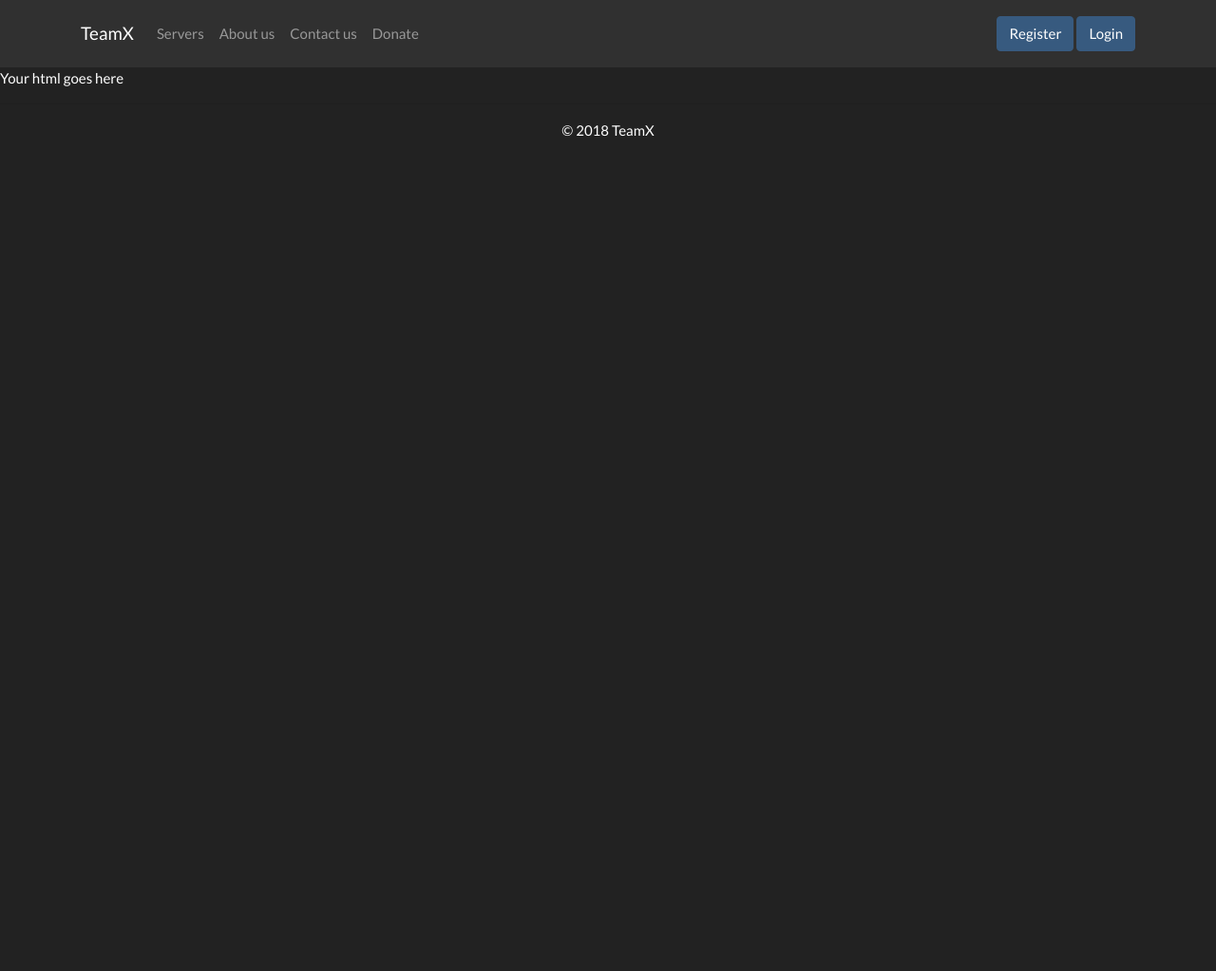
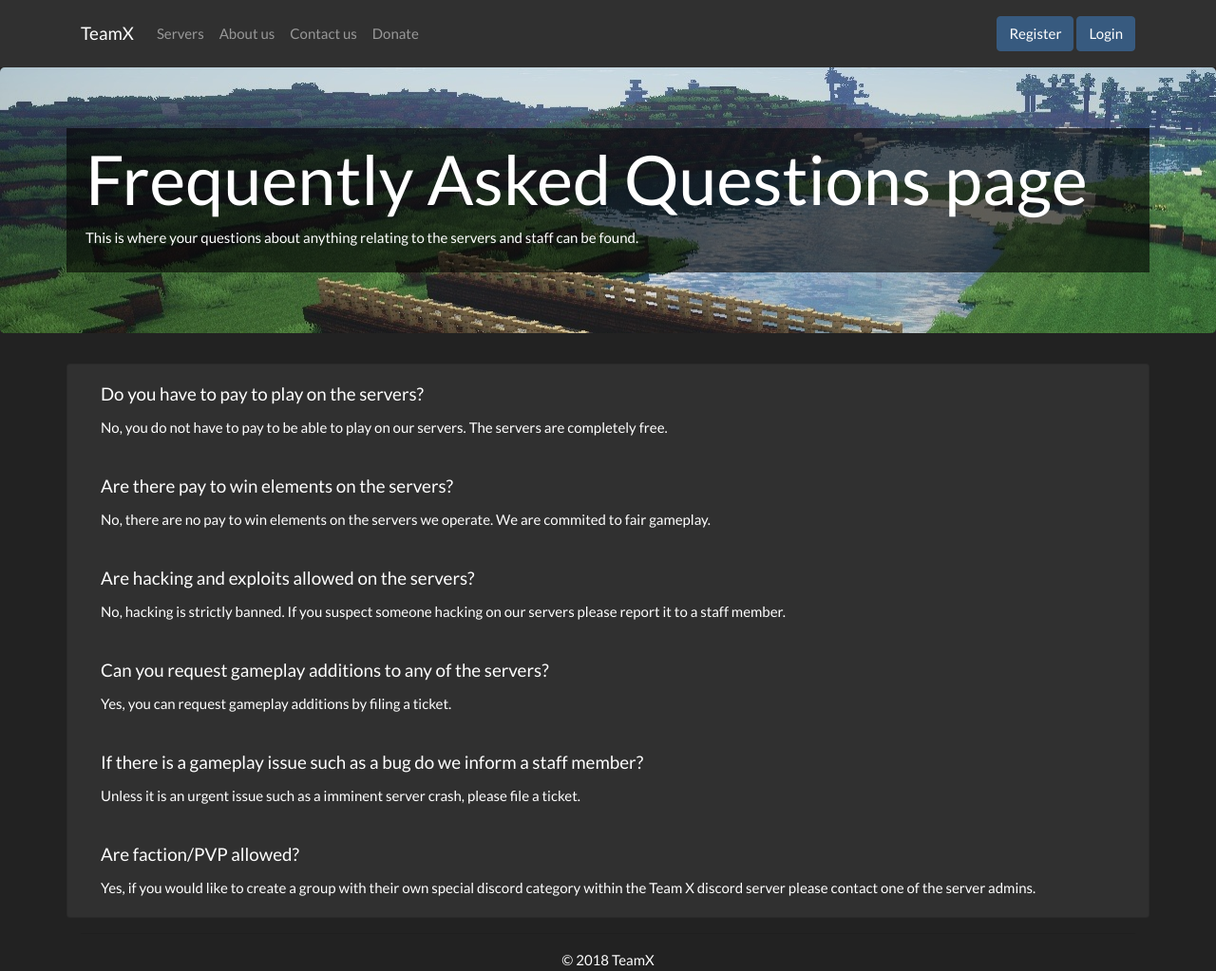
Before and after one commit to BrandonErbLegacy/teamx_2, a Flask app: page /faq in a window 1280 px wide. Shown: the whole page at 95% size. Before the commit the page ends 144 px from the top, so only its background shows below. Run offline with Flask 2, Linux system fonts and the light colour scheme; some libraries are stand-ins or nearby versions.

Commit message:
Added FAQ page by Bacon

```diff
--- a/site/templates/faqs.html
+++ b/site/templates/faqs.html
@@ -1,4 +1,42 @@
 {% extends "core.html" %}
 {% block content %}
-Your html goes here
+<main role="main">
+    <!-- Main jumbotron for a primary marketing message or call to action -->
+    <div class="jumbotron minecraft-image">
+      <div class="container tinted-background">
+        <h1 class="display-3">Frequently Asked Questions page</h1>
+        <p>This is where your questions about anything relating to the servers and staff can be found.</p>
+      </div>
+    </div>
+
+    <div class="container">
+           <!-- Example row of columns -->
+           <div class="row">
+              <div class="card col-12">
+                 <div class="card-body">
+                   <h5 class="card-title">Do you have to pay to play on the servers?</h5>
+                   <p class="card-text">No, you do not have to pay to be able to play on our servers. The servers are completely free.</p>
+                 </div>
+                 <div class="card-body">
+                  <h5 class="card-title">Are there pay to win elements on the servers?</h5>
+                  <p class="card-text">No, there are no pay to win elements on the servers we operate. We are commited to fair gameplay.</p>
+                </div>
+                <div class="card-body">
+                  <h5 class="card-title">Are hacking and exploits allowed on the servers?</h5>
+                  <p class="card-text">No, hacking is strictly banned. If you suspect someone hacking on our servers please report it to a staff member.</p>
+                </div>
+                <div class="card-body">
+                  <h5 class="card-title">Can you request gameplay additions to any of the servers?</h5>
+                  <p class="card-text">Yes, you can request gameplay additions by filing a ticket.</p>
+                </div>
+                <div class="card-body">
+                  <h5 class="card-title">If there is a gameplay issue such as a bug do we inform a staff member?</h5>
+                  <p class="card-text">Unless it is an urgent issue such as a imminent server crash, please file a ticket.</p>
+                </div>
+                <div class="card-body">
+                  <h5 class="card-title">Are faction/PVP allowed?</h5>
+                  <p class="card-text">Yes, if you would like to create a group with their own special discord category within the Team X discord server please contact one of the server admins.</p>
+                </div>
+              </div>
+             </div>
 {% endblock %}
```
Also changed, not shown: site/todo.md (+1 -0 lines).
